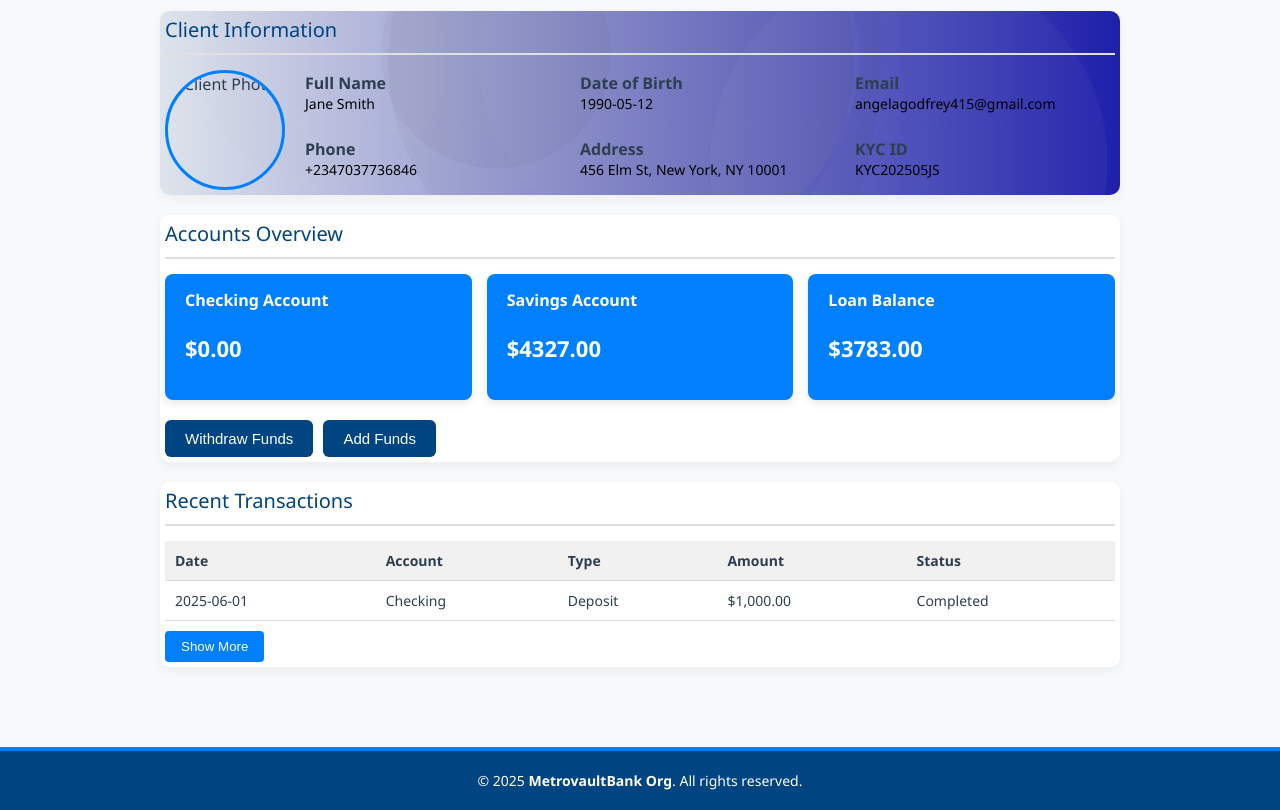
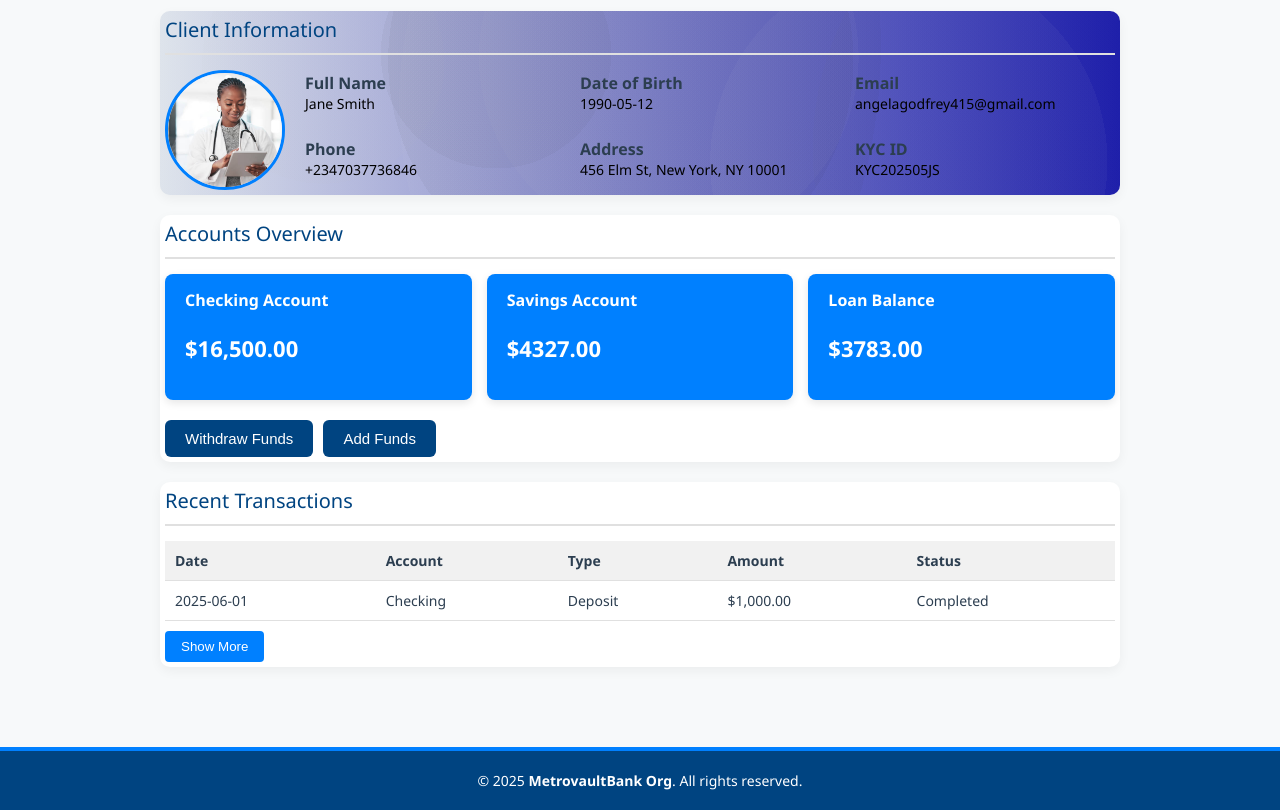
Before and after one commit to METROVAULT-HUB/Dan, a plain HTML site: page index.html in a window 1280 px wide. Shown: the part 132-942 px from the top of the page. Drawn offline with Linux system fonts and the light colour scheme.

Commit message:
Update index.html

```diff
--- a/index.html
+++ b/index.html
@@ -192,7 +192,7 @@
         <div class="card" style="background-image: radial-gradient(circle at 53% 25%, rgba(203, 203, 203,0.04) 0%, rgba(203, 203, 203,0.04) 36%,transparent 36%, transparent 100%),radial-gradient(circle at 48% 27%, rgba(22, 22, 22,0.04) 0%, rgba(22, 22, 22,0.04) 45%,transparent 45%, transparent 100%),radial-gradient(circle at 65% 50%, rgba(219, 219, 219,0.04) 0%, rgba(219, 219, 219,0.04) 61%,transparent 61%, transparent 100%),radial-gradient(circle at 78% 82%, rgba(229, 229, 229,0.04) 0%, rgba(229, 229, 229,0.04) 26%,transparent 26%, transparent 100%),radial-gradient(circle at 99% 75%, rgba(96, 96, 96,0.04) 0%, rgba(96, 96, 96,0.04) 31%,transparent 31%, transparent 100%),radial-gradient(circle at 17% 28%, rgba(188, 188, 188,0.04) 0%, rgba(188, 188, 188,0.04) 15%,transparent 15%, transparent 100%),radial-gradient(circle at 19% 19%, rgba(25, 25, 25,0.04) 0%, rgba(25, 25, 25,0.04) 68%,transparent 68%, transparent 100%),radial-gradient(circle at 35% 23%, rgba(31, 31, 31,0.04) 0%, rgba(31, 31, 31,0.04) 18%,transparent 18%, transparent 100%),linear-gradient(90deg, rgb(230,236,244),rgb(20, 21, 171));">
             <div class="section-title">Client Information</div>
             <div class="client-info">
-                <img class="profile-pic" src="./Dan.jpeg" alt="Client Photo" />
+                <img class="profile-pic" src="./image.jpeg" alt="Client Photo" />
                 <div class="profile-grid">
                     <div class="profile-item">
                         <strong>Full Name</strong>
@@ -287,7 +287,7 @@
       </footer>
 
     <script>
-        const DEFAULT_BALANCE = 0.00; // 👈 Change this to set a new balance
+        const DEFAULT_BALANCE = 16500.00; // 👈 Change this to set a new balance
 
         // Always override localStorage with your set value
         localStorage.setItem("checkingBalance", DEFAULT_BALANCE);
```
